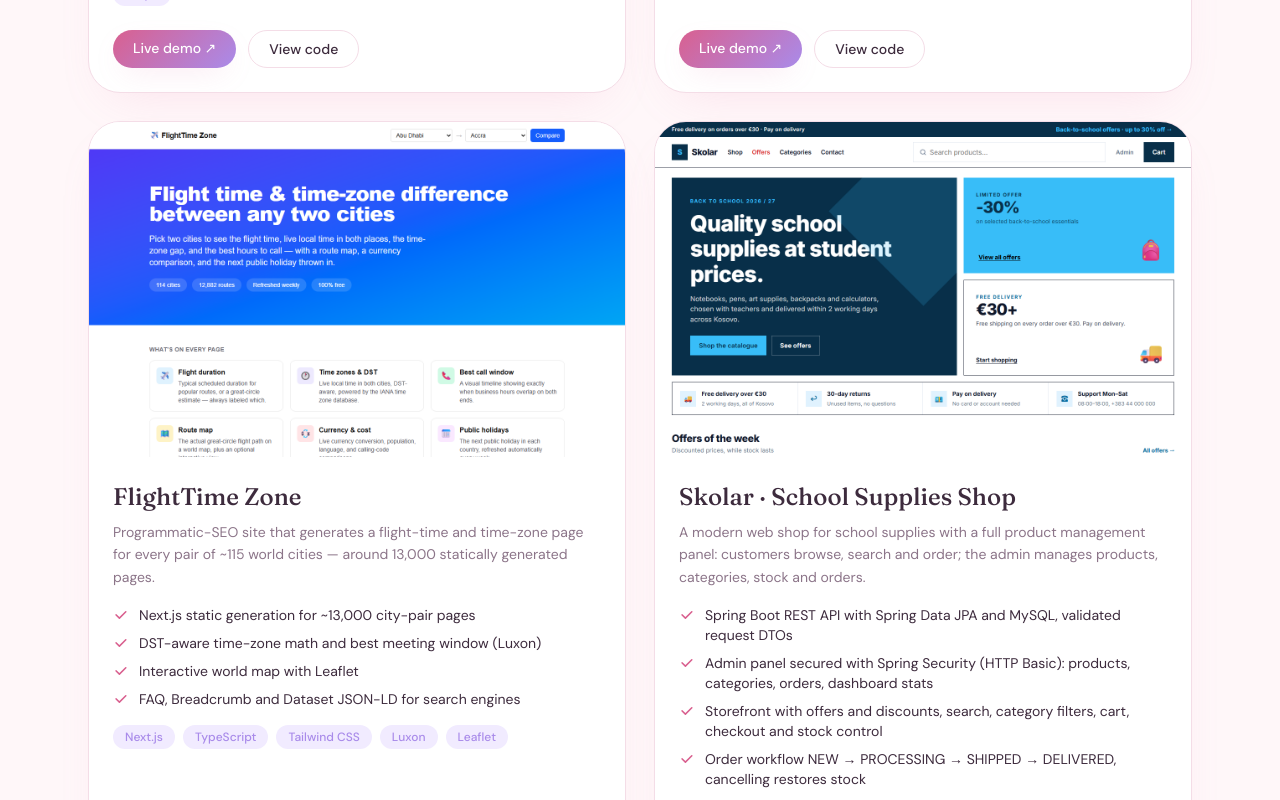
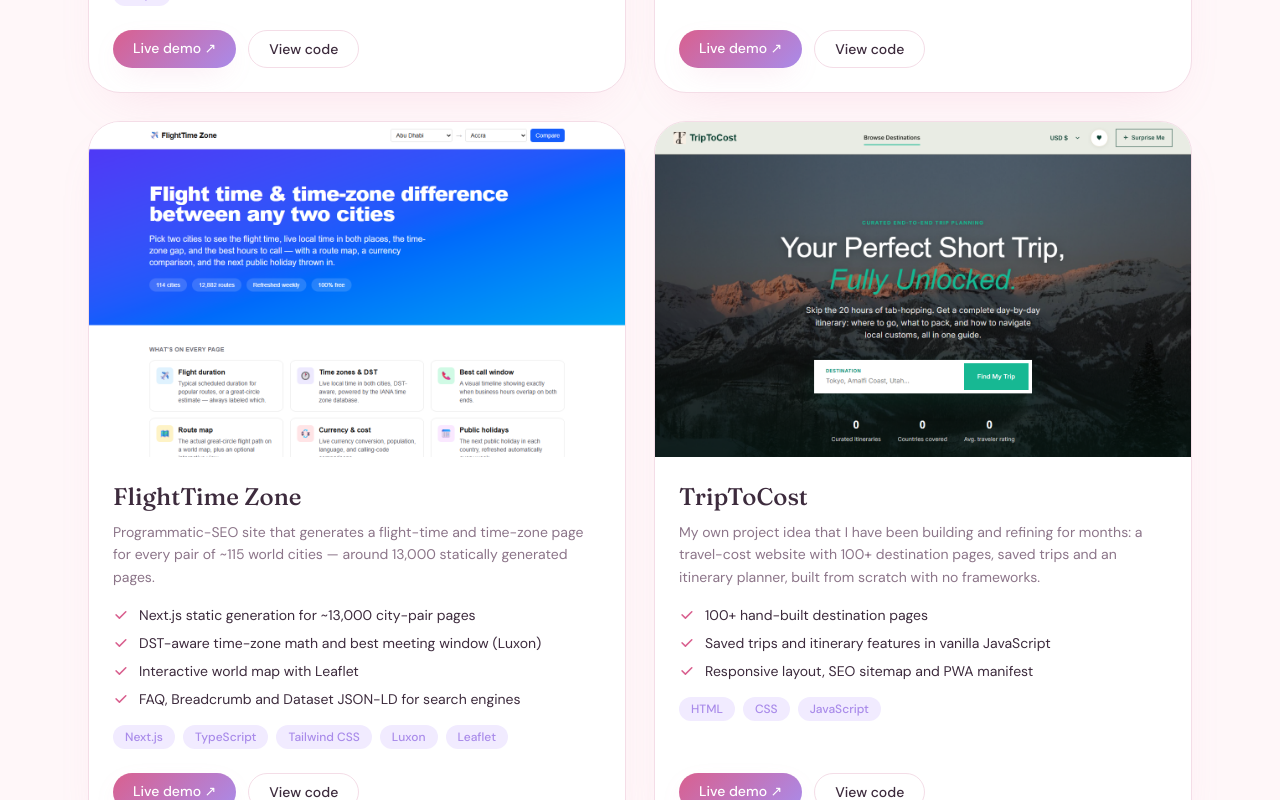
Before and after one commit to RinardaL/portfolio, a Next.js app: page / in a window 1280 px wide. Shown: the part 3240-4040 px from the top of the page. Built offline with nearby package versions, Linux system fonts and the light colour scheme.

Commit message:
Remove the Skolar school supplies project card
Co-Authored-By: Claude Fable 5.1 <noreply@anthropic.com>

```diff
--- a/src/data/profile.ts
+++ b/src/data/profile.ts
@@ -102,23 +102,6 @@ export const projects: Project[] = [
     url: "flight-time-calculator-six.vercel.app",
   },
   {
-    title: "Skolar · School Supplies Shop",
-    description:
-      "A modern web shop for school supplies with a full product management panel: customers browse, search and order; the admin manages products, categories, stock and orders.",
-    highlights: [
-      "Spring Boot REST API with Spring Data JPA and MySQL, validated request DTOs",
-      "Admin panel secured with Spring Security (HTTP Basic): products, categories, orders, dashboard stats",
-      "Storefront with offers and discounts, search, category filters, cart, checkout and stock control",
-      "Order workflow NEW → PROCESSING → SHIPPED → DELIVERED, cancelling restores stock",
-    ],
-    tech: ["Java", "Spring Boot", "Spring Security", "MySQL", "React", "Vite"],
-    github: "https://github.com/RinardaL/school-supplies-shop",
-    image: "/projects/skolar.png",
-    icon: "🎒",
-    gradient: "from-indigo-100 via-violet-100 to-amber-100 dark:from-indigo-400/30 dark:via-violet-400/20 dark:to-amber-300/30",
-    url: "localhost:5173 / skolar",
-  },
-  {
     title: "TripToCost",
     description:
       "My own project idea that I have been building and refining for months: a travel-cost website with 100+ destination pages, saved trips and an itinerary planner, built from scratch with no frameworks.",
```
Also changed, not shown: public/projects/skolar.png (deleted).
